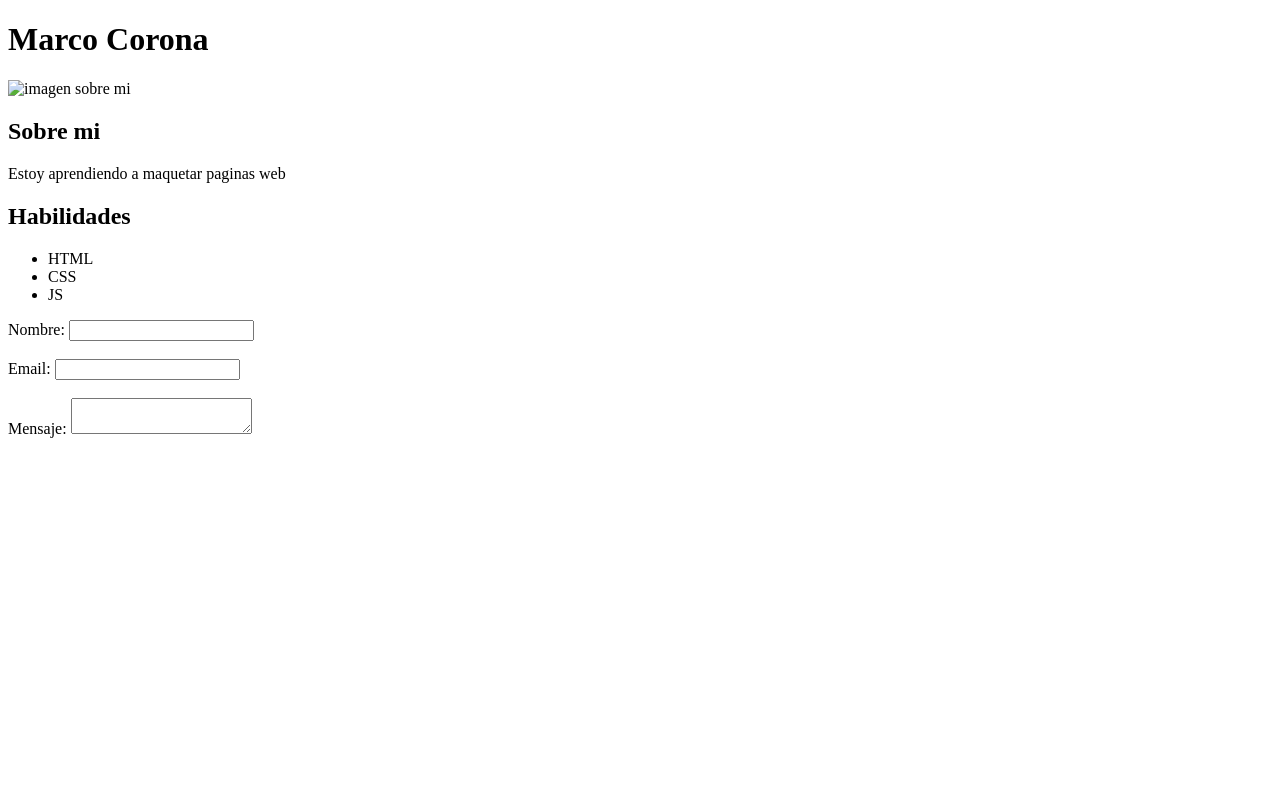
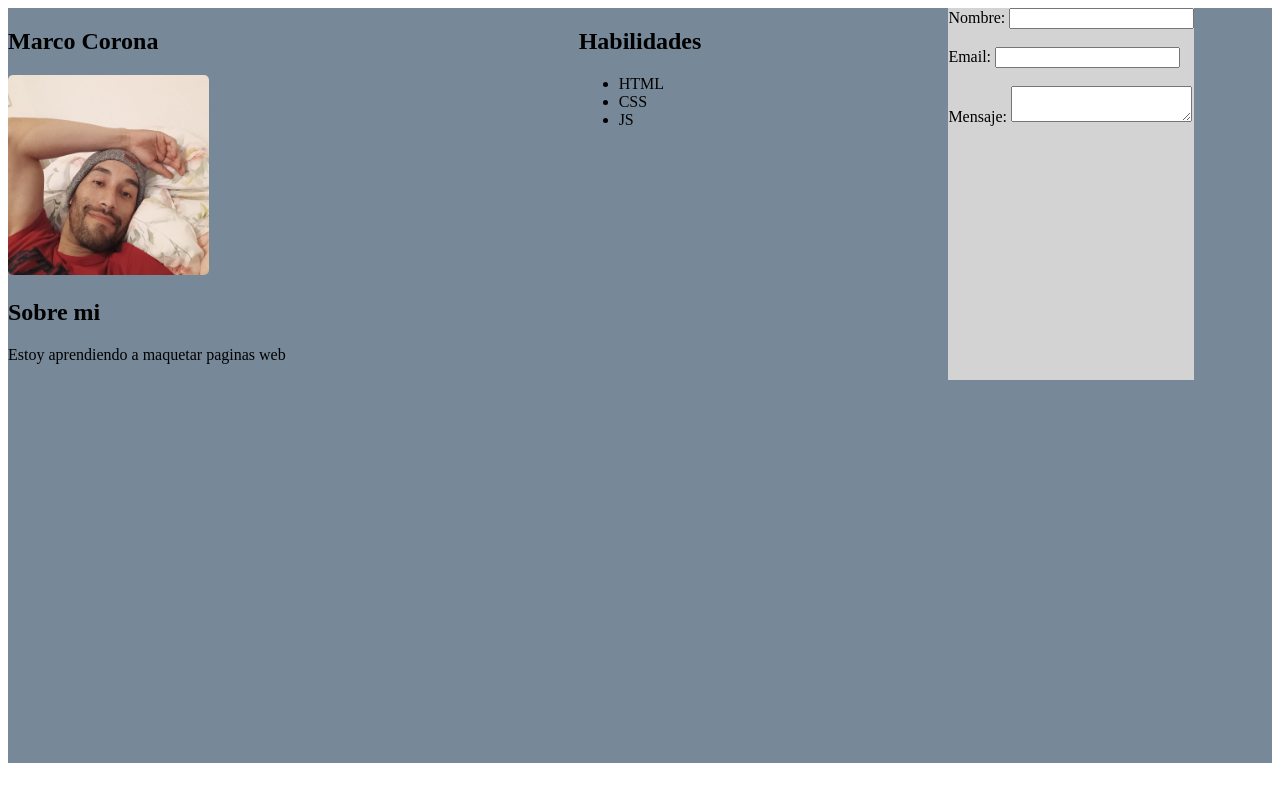
Before and after one commit to Inge-isaac/HTML_CSS, a plain HTML site: page practicing_HTML/index_2.html in a window 1280 px wide. Drawn offline with Linux system fonts and the light colour scheme.

Commit message:
Updating

```diff
--- a/Practicing_HTML/index_2.css
+++ b/Practicing_HTML/index_2.css
@@ -1,3 +1,31 @@
-.about{
+img{
+    width: 50%;
+    object-fit:cover;
+    background-repeat: no-repeat;
+    border-radius: 5px;
+
+}
+.contenedora{
     display: grid;
+    grid-template-columns: repeat(3, 1fr);
+    grid-template-rows: repeat(2, 1fr);
+    row-gap: 10px;
+    column-gap: 30px;
+    background-color: lightslategray;
+    justify-items: center;
     }
+    .formulario{
+        background-color: lightgrey;
+        grid-row: 1 / span 1;
+        grid-column: 3;
+        max-width: 100%;
+
+    }
+    .about{
+        grid-column: 1 / span 1;
+        grid-row: 1;
+    }
+    .skill{
+        grid-column: 2;
+        grid-row: 1;
+    }
--- a/practicing_HTML/index_2.html
+++ b/practicing_HTML/index_2.html
@@ -3,16 +3,18 @@
 <head>
     <meta charset="UTF-8">
     <meta name="viewport" content="width=device-width, initial-scale=1.0">
+    <link rel="stylesheet" href="/Practicing_HTML/index_2.css">
     <title>Mi segiunda pagina web</title>
 </head>
 <body>
-    <h1>Marco Corona</h1>
-    <img src="#" alt="imagen sobre mi">
-    <section>
+    <main class="contenedora">
+        <section class="about">
+        <h1>Marco Corona</h1>
+        <img src="/isaac.jpg" alt="">
         <h2>Sobre mi</h2>
         <p>Estoy aprendiendo a maquetar paginas web</p>
         </section>
-        <section>
+        <section class="skill">
             <h2>Habilidades</h2>
             <ul>
                 <li>HTML</li>
@@ -34,5 +36,9 @@
                 <textarea name="mensaje" id=""></textarea>
             </form>
         </section>
+    </main>
+
+
+
 </body>
 </html>
```
Also changed, not shown: GRID/span.css (added), GRID/span.html (added), isaac.jpg (added).
